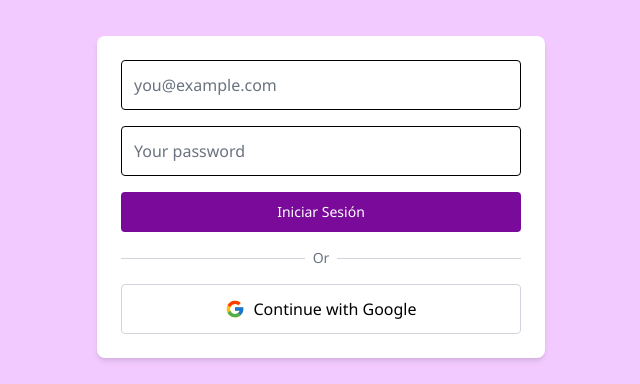
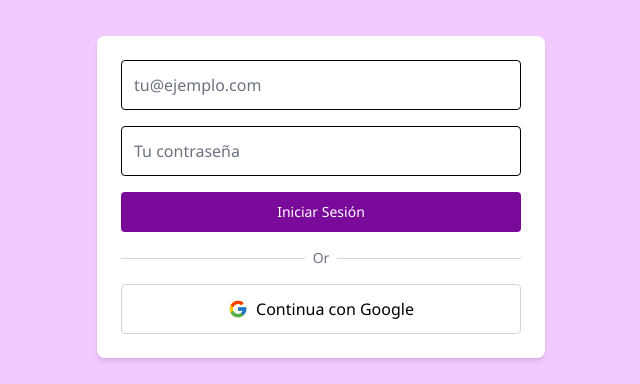
Before and after one commit to JaaysCode/voz-segura-mvp, a Next.js app: page /auth in a window 1280 px wide. Shown: the part 204-588 px from the top of the page, without its empty margins (319-959 px from the left). Built offline with nearby package versions, Linux system fonts and the light colour scheme; no server answers.

Commit message:
Translate placeholders and button texts in SignInForm, SignUpForm, and SignInWithGoogleButton components to Spanish for localization.

```diff
--- a/components/auth/SignInForm.tsx
+++ b/components/auth/SignInForm.tsx
@@ -18,26 +18,25 @@ export default function SignInForm({searchParams, standalone = true}: SignInForm
         router.push('/auth?mode=signup');
     };
 
-    // El contenido del formulario que siempre se muestra
     const formContent = (
         <>
             <form className="space-y-4">
                 <Input
                     type="email"
                     name="email"
-                    placeholder="you@example.com"
+                    placeholder="tu@ejemplo.com"
                     required
                 />
                 <Input
                     type="password"
                     name="password"
-                    placeholder="Your password"
+                    placeholder="Tu contraseña"
                     required
                     minLength={6}
                 />
 
                 <SubmitButton
-                    pendingText="Signing in..."
+                    pendingText="Iniciando Sesión..."
                     formAction={signInAction}
                     type="submit"
                     className="w-full text-white py-3 rounded transition bg-[#7A0A9A] hover:bg-[#9B2DCA] focus:outline-none focus:border-2 focus:border-purple-400">
@@ -55,14 +54,13 @@ export default function SignInForm({searchParams, standalone = true}: SignInForm
                 <SignInWithGoogleButton/>
             </form>            {standalone && (
                 <p className="text-center text-sm text-black mt-4">
-                    Don't have an account? <a href="/auth?mode=signup" className="text-purple-500 hover:underline">Sign Up</a>
+                    ¿Eres nuevo? <a href="/auth?mode=signup" className="text-purple-500 hover:underline">Sign Up</a>
                 </p>
             )}
             {searchParams && <FormMessage message={searchParams} />}
         </>
     );
 
-    // Si es una página independiente, mostrar con el layout completo
     if (standalone) {
         return (
             <div className="min-h-screen bg-[#f2caff] flex flex-col justify-center items-center px-4">
@@ -72,13 +70,13 @@ export default function SignInForm({searchParams, standalone = true}: SignInForm
                     </div>
                     <div className="flex justify-center mb-6 text-black">
                         <button className="px-4 font-semibold border-b-2 border-purple-400 transition">
-                            Sign In
+                            Iniciar Sesión
                         </button>
                         <button
                             className="px-4 font-semibold border-b-2 border-transparent hover:border-purple-400 transition"
                             onClick={handleSignUpClick}
                         >
-                            Sign Up
+                            Registrarse
                         </button>
                     </div>
                     {formContent}
@@ -87,7 +85,6 @@ export default function SignInForm({searchParams, standalone = true}: SignInForm
         );
     }
 
-    // Si es usado en el componente animado, solo devolver el contenido del formulario
     return (
         <div className="rounded-lg p-6 w-full shadow-md bg-white">
             {formContent}
--- a/components/auth/SignInWithGoogleButton.tsx
+++ b/components/auth/SignInWithGoogleButton.tsx
@@ -11,7 +11,7 @@ const SignInWithGoogleButton = () => {
                 <path fill="#4CAF50" d="M24,44c5.166,0,9.86-1.977,13.409-5.192l-6.19-5.238C29.211,35.091,26.715,36,24,36c-5.202,0-9.619-3.317-11.283-7.946l-6.522,5.025C9.505,39.556,16.227,44,24,44z" />
                 <path fill="#1976D2" d="M43.611,20.083H42V20H24v8h11.303c-0.792,2.237-2.231,4.166-4.087,5.571c0.001-0.001,0.002-0.001,0.003-0.002l6.19,5.238C36.971,39.205,44,34,44,24C44,22.659,43.862,21.35,43.611,20.083z" />
             </svg>
-            Continue with Google
+            Continua con Google
         </button>
     )
 }
--- a/components/auth/SignUpForm.tsx
+++ b/components/auth/SignUpForm.tsx
@@ -50,40 +50,40 @@ export default function SignUpForm({ searchParams, standalone = true }: SignUpFo
                     <Input
                         type="text"
                         name="username"
-                        placeholder="Your username"
+                        placeholder="Tu nombre de usuario"
                         required
                     />
                     <Input
                         type="email"
                         name="email"
-                        placeholder="you@example.com"
+                        placeholder="tu@ejemplo.com"
                         required
                         onChange={(e) => setEmail(e.target.value)}
                     />
                     <Input
                         type="password"
                         name="password"
-                        placeholder="Your password"
+                        placeholder="Tu contraseña"
                         required
                         minLength={6}
                     />
                     <Input
                         type="password"
                         name="confirmPassword"
-                        placeholder="Confirm your password"
+                        placeholder="Confirma tu contraseña"
                         required
                         minLength={6}
                     />
                     <SubmitButton
-                        pendingText="Signing up..."
+                        pendingText="Creando cuenta..."
                         className="w-full text-white py-3 rounded transition bg-[#7A0A9A] hover:bg-[#9B2DCA] focus:outline-none focus:border-2 focus:border-purple-400"
                     >
-                        Sign Up
+                        Registrarse
                     </SubmitButton>
                 </form>
             )}{standalone && (
                 <p className="text-center text-sm text-black mt-4">
-                    Already have an account? <a href="/auth?mode=signin" className="text-purple-500 hover:underline">Sign In</a>
+                    ¿Ya tienes cuenta? <a href="/auth?mode=signin" className="text-purple-500 hover:underline">Sign In</a>
                 </p>
             )}
             {!registrationComplete && searchParams && <FormMessage message={searchParams} />}
@@ -103,10 +103,10 @@ export default function SignUpForm({ searchParams, standalone = true }: SignUpFo
                             className="px-4 font-semibold border-b-2 border-transparent hover:border-purple-400 transition"
                             onClick={handleSignInClick}
                         >
-                            Sign In
+                            Iniciar Sesión
                         </button>
                         <button className="px-4 font-semibold border-b-2 border-purple-400 transition">
-                            Sign Up
+                            Registrarse
                         </button>
                     </div>
                     {formContent}
```
Also changed, not shown: components/navbar/UserMenu.tsx (added).
